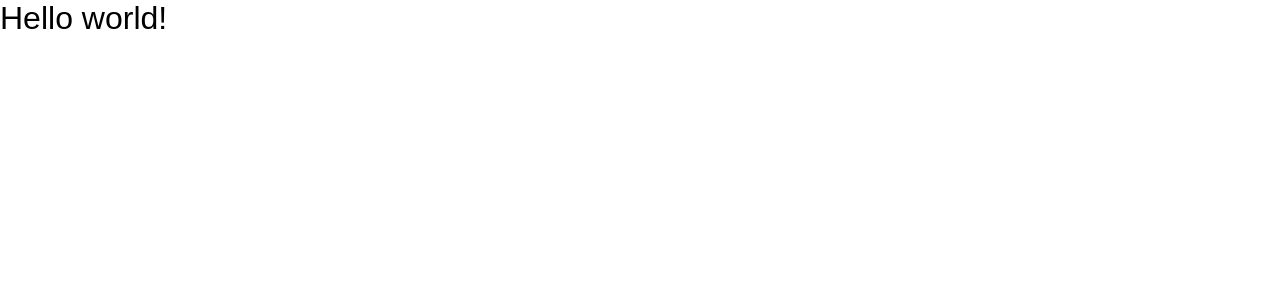
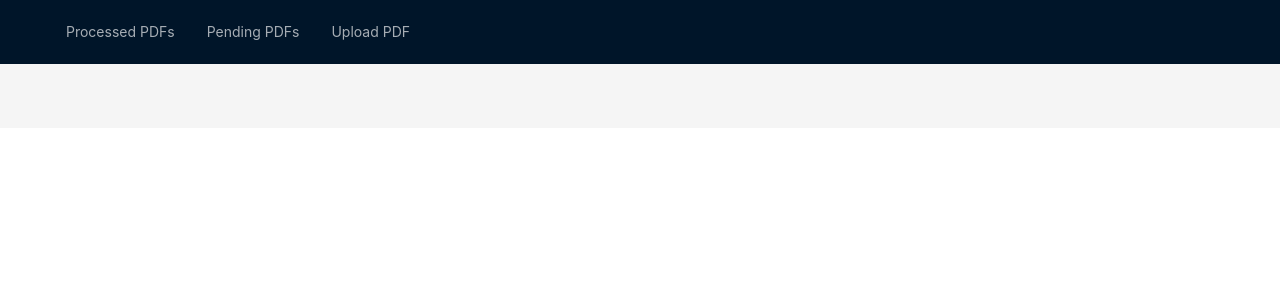
Before and after one commit to Kartashyan/hiring-challenge-product, a React (Vite) app: page / in a window 1280 px wide. Shown: the top 300 px of the page. Built offline with nearby package versions, Linux system fonts and the light colour scheme.

Commit message:
feat: Add navigation menu to the app layout, utilize createBrowserRouter from react-router

```diff
--- a/src/frontend/app.tsx
+++ b/src/frontend/app.tsx
@@ -1,14 +1,45 @@
+import { Layout, Menu } from 'antd';
 import 'antd/dist/reset.css'
+import { Content, Header } from 'antd/es/layout/layout';
 
 import { StrictMode } from "react";
 import reactDOM from "react-dom/client";
+import { createBrowserRouter, Link, Outlet, RouterProvider } from 'react-router-dom';
+
+
+const router = createBrowserRouter([
+  {
+    path: '/',
+    element: <App />,
+    children: [],
+  },
+]);
 
 function App() {
-  return <h1>Hello world!</h1>
+  return (
+    <Layout>
+      <Header>
+        <Menu theme="dark" mode="horizontal">
+          <Menu.Item key="1">
+            <Link to="/">Processed PDFs</Link>
+          </Menu.Item>
+          <Menu.Item key="2">
+            <Link to="/pending">Pending PDFs</Link>
+          </Menu.Item>
+          <Menu.Item key="3">
+            <Link to="/upload">Upload PDF</Link>
+          </Menu.Item>
+        </Menu>
+      </Header>
+      <Content style={{ padding: '0 50px', marginTop: '64px' }}>
+        <Outlet />
+      </Content>
+    </Layout>
+  )
 }
 
 reactDOM.createRoot(document.getElementById("root")!).render(
   <StrictMode>
-    <App />
+    <RouterProvider router={router} />
   </StrictMode>
 );
```
